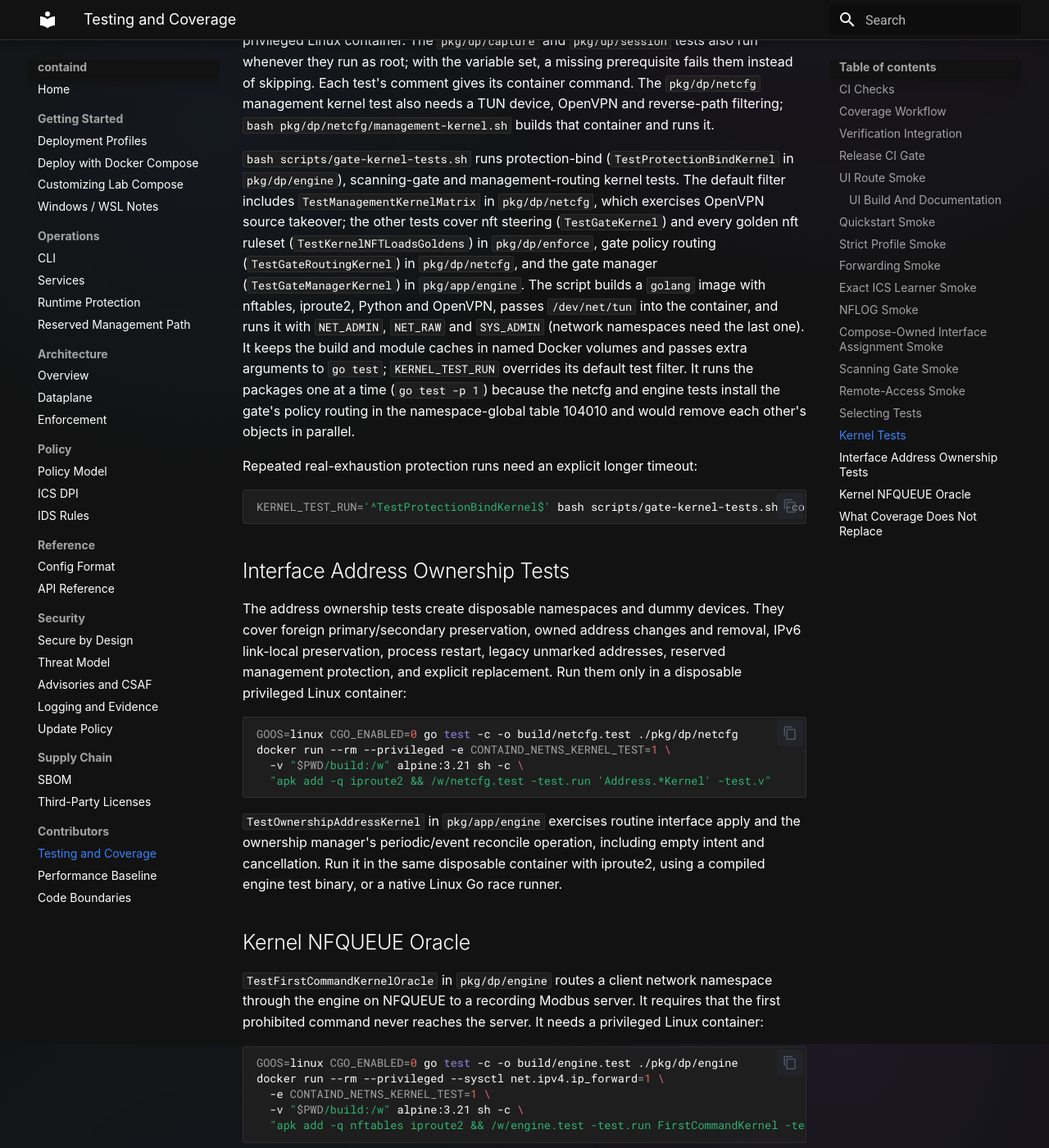
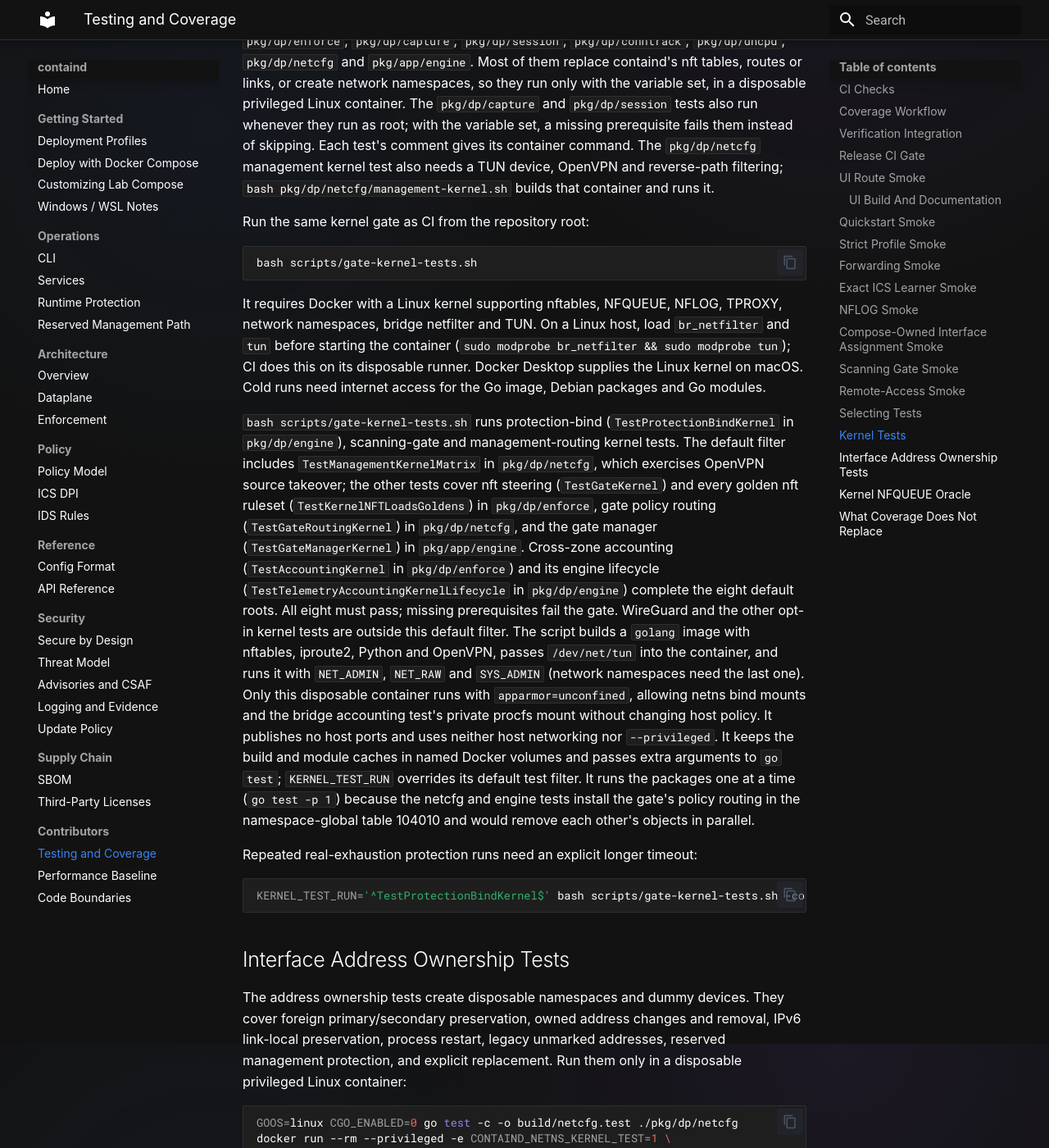
Before and after one commit to tonylturner/containd, an MkDocs documentation site: the page built from docs/mkdocs/testing.md, in a window 1280 px wide and 1400 px high, scrolled down 8527 px. Shown: the whole window at 82% size. Built offline with MkDocs 1.6.1 and Material for MkDocs 9.7.7, drawn with Linux system fonts in a browser that asks for light colours; some of the changed text lies outside the part shown.

Commit message:
Add privileged kernel test gate to CI

````diff
--- a/docs/mkdocs/testing.md
+++ b/docs/mkdocs/testing.md
@@ -14,8 +14,11 @@
 The Docker job builds the management/all-mode image, runs the AV gate and public
 Compose quickstart against that image, then scans it with Trivy.
 
-These checks do not run the opt-in privileged kernel test suite or every live
-smoke below. Mocked browser tests do not replace live backend or lab-path checks.
+The independent `kernel-tests` job runs the eight default roots selected by
+`bash scripts/gate-kernel-tests.sh` on `ubuntu-latest`, with a 30-minute job
+timeout. Failures upload verbose output as `kernel-tests-log`. This is a
+bounded kernel gate, not every privileged test or live smoke below. Mocked
+browser tests do not replace live backend or lab-path checks.
 
 ## Coverage Workflow
 
@@ -354,6 +357,19 @@
 TUN device, OpenVPN and reverse-path filtering;
 `bash pkg/dp/netcfg/management-kernel.sh` builds that container and runs it.
 
+Run the same kernel gate as CI from the repository root:
+
+```bash
+bash scripts/gate-kernel-tests.sh
+```
+
+It requires Docker with a Linux kernel supporting nftables, NFQUEUE, NFLOG,
+TPROXY, network namespaces, bridge netfilter and TUN. On a Linux host, load
+`br_netfilter` and `tun` before starting the container (`sudo modprobe
+br_netfilter && sudo modprobe tun`); CI does this on its disposable runner.
+Docker Desktop supplies the Linux kernel on macOS. Cold runs need internet
+access for the Go image, Debian packages and Go modules.
+
 `bash scripts/gate-kernel-tests.sh` runs protection-bind
 (`TestProtectionBindKernel` in `pkg/dp/engine`), scanning-gate and
 management-routing kernel tests. The default filter includes
@@ -361,11 +377,19 @@
 takeover; the other tests cover nft steering (`TestGateKernel`) and every
 golden nft ruleset (`TestKernelNFTLoadsGoldens`) in `pkg/dp/enforce`, gate
 policy routing (`TestGateRoutingKernel`) in `pkg/dp/netcfg`, and the gate
-manager (`TestGateManagerKernel`) in `pkg/app/engine`. The script builds a
-`golang` image with nftables, iproute2, Python and OpenVPN, passes
+manager (`TestGateManagerKernel`) in `pkg/app/engine`. Cross-zone accounting
+(`TestAccountingKernel` in `pkg/dp/enforce`) and its engine lifecycle
+(`TestTelemetryAccountingKernelLifecycle` in `pkg/dp/engine`) complete the
+eight default roots. All eight must pass; missing prerequisites fail the gate.
+WireGuard and the other opt-in kernel tests are outside this default filter.
+The script builds a `golang` image with nftables, iproute2, Python and OpenVPN, passes
 `/dev/net/tun` into the container, and runs it with `NET_ADMIN`, `NET_RAW` and
-`SYS_ADMIN` (network namespaces need the last one). It keeps the build and
-module caches in named Docker volumes and passes extra arguments to `go test`;
+`SYS_ADMIN` (network namespaces need the last one). Only this disposable
+container runs with `apparmor=unconfined`, allowing netns bind mounts and the
+bridge accounting test's private procfs mount without changing host policy.
+It publishes no host ports and uses neither host networking nor `--privileged`.
+It keeps the build and module caches in named Docker volumes and passes extra
+arguments to `go test`;
 `KERNEL_TEST_RUN` overrides its default test filter. It runs the packages one
 at a time (`go test -p 1`) because the netcfg and engine tests install the
 gate's policy routing in the namespace-global table 104010 and would remove
````
Also changed, not shown: AGENTS.md (+7 -0 lines), CONTRIBUTING.md (+7 -1 lines), CHANGELOG.md, 3 other files.
